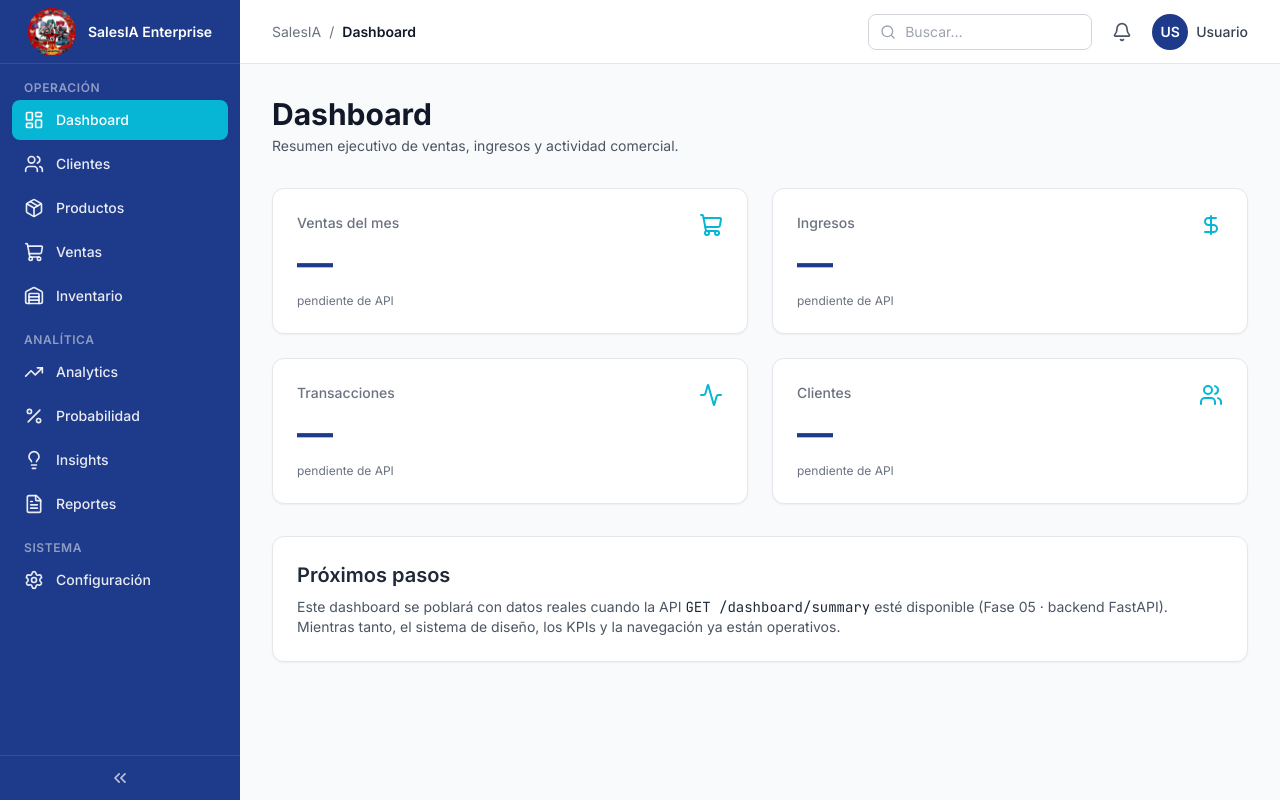
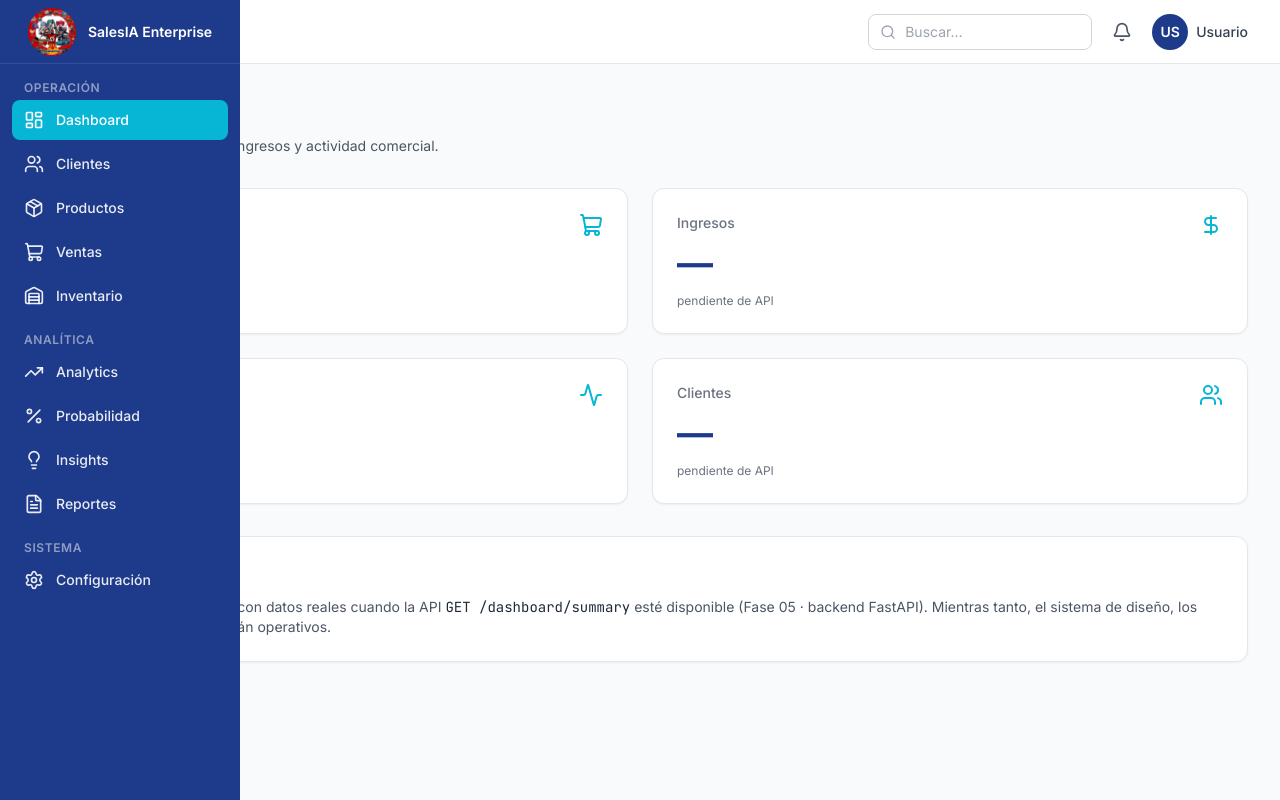
Before and after one commit to Grupo-04-Senati/SALESIA-ENTERPRISE, a React (Vite) app in the folder frontend/: page / in a window 1280 px wide. Built offline with nearby package versions, Linux system fonts and the light colour scheme.

Commit message:
feat(frontend): sidebar auto-hide con hot zone y cierre con delay de 250ms

```diff
--- a/frontend/src/app/router.tsx
+++ b/frontend/src/app/router.tsx
@@ -1,5 +1,5 @@
 import { createBrowserRouter } from 'react-router-dom'
-import MainLayout from '@/layouts/MainLayout'
+import MainLayout from '@/components/layout/MainLayout'
 import AuthLayout from '@/layouts/AuthLayout'
 import PlaceholderPage from './PlaceholderPage'
 import LoginPage from '@/modules/auth/pages/LoginPage'
--- /dev/null
+++ b/frontend/src/components/layout/HotZone.tsx
@@ -0,0 +1,19 @@
+interface HotZoneProps {
+  /** Abre el sidebar al entrar el cursor en la zona. */
+  onEnter: () => void
+}
+
+/**
+ * Zona invisible de detección (txt: hot zone) — div fijo de 12px (w-3) en el
+ * borde izquierdo, sin fondo visible, z-40 (por debajo del sidebar z-50).
+ * Es el único punto de entrada para mostrar el sidebar auto-hide.
+ */
+export default function HotZone({ onEnter }: HotZoneProps) {
+  return (
+    <div
+      onMouseEnter={onEnter}
+      aria-hidden="true"
+      className="fixed left-0 top-0 z-40 h-full w-3"
+    />
+  )
+}
--- /dev/null
+++ b/frontend/src/components/layout/MainLayout.tsx
@@ -0,0 +1,64 @@
+import { useEffect, useRef, useState } from 'react'
+import { Outlet } from 'react-router-dom'
+import HotZone from './HotZone'
+import Sidebar from './Sidebar'
+import Topbar from '@/layouts/Topbar'
+
+/** Delay de cierre para evitar parpadeos si el cursor pasa rápido (txt). */
+const CLOSE_DELAY_MS = 250
+
+/**
+ * Layout principal autenticado con sidebar auto-hide (txt de hover):
+ *
+ * - Hot zone: div fijo de 12px en el borde izquierdo (z-40, sin fondo).
+ *   onMouseEnter -> abre el sidebar de inmediato.
+ * - Sidebar: fixed z-50 con transform; al salir del mismo (onMouseLeave)
+ *   se programa el cierre a los 250ms. Reentrar durante ese delay cancela
+ *   el temporizador, así el sidebar nunca se "pega" ni parpadea.
+ * - El contenido principal NO tiene margin-left: ocupa todo el ancho
+ *   siempre; el sidebar flota por encima con z-index alto.
+ * - Al montar: sidebar oculto (translateX(-100%)).
+ */
+export default function MainLayout() {
+  const [sidebarOpen, setSidebarOpen] = useState(false)
+  const closeTimer = useRef<number | null>(null)
+
+  const clearCloseTimer = () => {
+    if (closeTimer.current !== null) {
+      window.clearTimeout(closeTimer.current)
+      closeTimer.current = null
+    }
+  }
+
+  const openSidebar = () => {
+    clearCloseTimer()
+    setSidebarOpen(true)
+  }
+
+  const scheduleClose = () => {
+    clearCloseTimer()
+    closeTimer.current = window.setTimeout(() => {
+      closeTimer.current = null
+      setSidebarOpen(false)
+    }, CLOSE_DELAY_MS)
+  }
+
+  // Limpieza al desmontar: nunca queda un timer de cierre huérfano.
+  useEffect(() => clearCloseTimer, [])
+
+  return (
+    <div className="flex min-h-screen bg-gray-50">
+      <HotZone onEnter={openSidebar} />
+      <Sidebar open={sidebarOpen} onOpen={openSidebar} onClose={scheduleClose} />
+
+      <div className="flex min-w-0 flex-1 flex-col">
+        <Topbar />
+        <main className="flex-1 px-6 py-8 lg:px-8">
+          <div className="mx-auto w-full max-w-[1440px]">
+            <Outlet />
+          </div>
+        </main>
+      </div>
+    </div>
+  )
+}
--- a/frontend/src/layouts/Sidebar.tsx
+++ b/frontend/src/components/layout/Sidebar.tsx
@@ -1,20 +1,32 @@
 import { NavLink } from 'react-router-dom'
-import { ChevronsLeft, ChevronsRight } from 'lucide-react'
 import { NAV_ITEMS, GROUP_LABELS } from '@/utils/constants'
 
 interface SidebarProps {
-  /** Estado colapsado (64px) vs expandido (240px) — txt §7.1 */
-  collapsed: boolean
-  onToggle: () => void
+  /** true = visible (translateX(0)); false = oculto (translateX(-100%)). */
+  open: boolean
+  /** El cursor entró: cancela el cierre pendiente y muestra el sidebar. */
+  onOpen: () => void
+  /** El cursor salió: programa el cierre con delay (250ms) en MainLayout. */
+  onClose: () => void
 }
 
 const GROUPS = ['operacion', 'analitica', 'sistema'] as const
 
-export default function Sidebar({ collapsed, onToggle }: SidebarProps) {
+/**
+ * Sidebar auto-hide / hover-expand (txt de hover):
+ * fixed left-0 top-0 h-full w-60 z-50 con transition-transform duration-300
+ * ease-in-out; translateX(-100%) oculto y translateX(0) visible. Flota por
+ * encima del contenido (el contenido NO se desplaza). Mantiene el diseño del
+ * sistema: fondo #1E3A8A, grupos OPERACIÓN / ANALÍTICA / SISTEMA y item
+ * activo en cyan #06B6D4.
+ */
+export default function Sidebar({ open, onOpen, onClose }: SidebarProps) {
   return (
     <aside
-      className={`sticky top-0 flex h-screen flex-col bg-primary text-white transition-all duration-200 ${
-        collapsed ? 'w-16' : 'w-60'
+      onMouseEnter={onOpen}
+      onMouseLeave={onClose}
+      className={`fixed left-0 top-0 z-50 flex h-full w-60 flex-col bg-primary text-white transition-transform duration-300 ease-in-out ${
+        open ? 'translate-x-0' : '-translate-x-full'
       }`}
     >
       {/* Logo (48px de alto) */}
@@ -24,22 +36,18 @@ export default function Sidebar({ collapsed, onToggle }: SidebarProps) {
           alt="Logo de SalesIA Enterprise"
           className="h-12 w-12 rounded-full object-cover"
         />
-        {!collapsed && (
         <span className="ml-3 truncate text-body-sm font-semibold text-white">
           SalesIA Enterprise
         </span>
-        )}
       </div>
 
       {/* Navegación agrupada */}
       <nav className="flex-1 overflow-y-auto px-3 py-4">
         {GROUPS.map((group) => (
           <div key={group} className="mb-4">
-            {!collapsed && (
             <p className="mb-1 px-3 text-caption font-semibold uppercase tracking-wider text-white/50">
               {GROUP_LABELS[group]}
             </p>
-            )}
             <ul className="space-y-1">
               {NAV_ITEMS.filter((item) => item.group === group).map((item) => {
                 const Icon = item.icon
@@ -48,7 +56,6 @@ export default function Sidebar({ collapsed, onToggle }: SidebarProps) {
                     <NavLink
                       to={item.path}
                       end={item.path === '/'}
-                      title={collapsed ? item.label : undefined}
                       className={({ isActive }) =>
                         `flex items-center gap-3 rounded-md px-3 py-2.5 text-body-sm font-medium transition-colors ${
                           isActive
@@ -58,7 +65,7 @@ export default function Sidebar({ collapsed, onToggle }: SidebarProps) {
                       }
                     >
                       <Icon aria-hidden="true" className="h-5 w-5 shrink-0" />
-                      {!collapsed && <span className="truncate">{item.label}</span>}
+                      <span className="truncate">{item.label}</span>
                     </NavLink>
                   </li>
                 )
@@ -67,20 +74,6 @@ export default function Sidebar({ collapsed, onToggle }: SidebarProps) {
           </div>
         ))}
       </nav>
-
-      {/* Colapsar / expandir */}
-      <button
-        type="button"
-        onClick={onToggle}
-        aria-label={collapsed ? 'Expandir menú' : 'Colapsar menú'}
-        className="flex items-center justify-center border-t border-white/10 py-3 text-white/70 transition-colors hover:bg-white/10 hover:text-white"
-      >
-        {collapsed ? (
-          <ChevronsRight aria-hidden="true" className="h-5 w-5" />
-        ) : (
-          <ChevronsLeft aria-hidden="true" className="h-5 w-5" />
-        )}
-      </button>
     </aside>
   )
 }
--- a/frontend/src/layouts/MainLayout.tsx
+++ /dev/null
@@ -1,28 +0,0 @@
-import { useState } from 'react'
-import { Outlet } from 'react-router-dom'
-import Sidebar from './Sidebar'
-import Topbar from './Topbar'
-
-/**
- * Layout principal autenticado:
- * sidebar fija + topbar + contenido (padding 32px, fondo gris 50,
- * ancho máximo 1440px centrado) — txt §7.1.
- */
-export default function MainLayout() {
-  const [collapsed, setCollapsed] = useState(false)
-
-  return (
-    <div className="flex min-h-screen bg-gray-50">
-      <Sidebar collapsed={collapsed} onToggle={() => setCollapsed((value) => !value)} />
-
-      <div className="flex min-w-0 flex-1 flex-col">
-        <Topbar />
-        <main className="flex-1 px-6 py-8 lg:px-8">
-          <div className="mx-auto w-full max-w-[1440px]">
-            <Outlet />
-          </div>
-        </main>
-      </div>
-    </div>
-  )
-}
```
Lines whose indentation alone changed are shown as unchanged.
